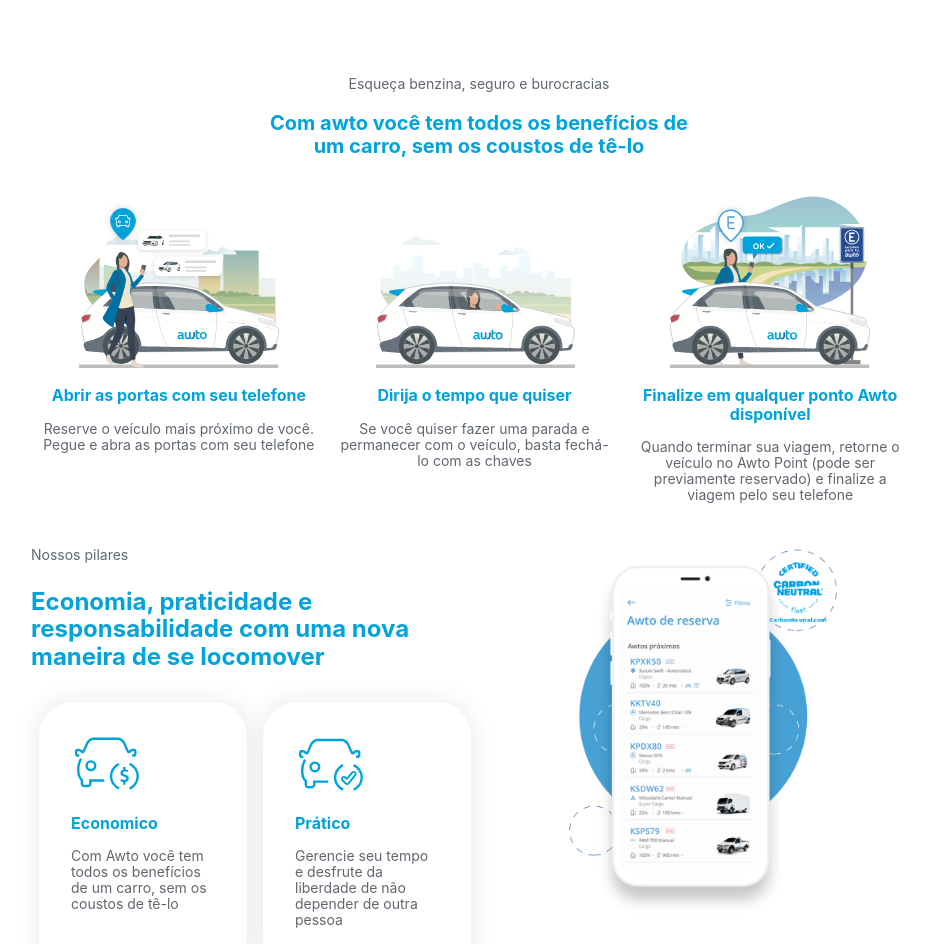
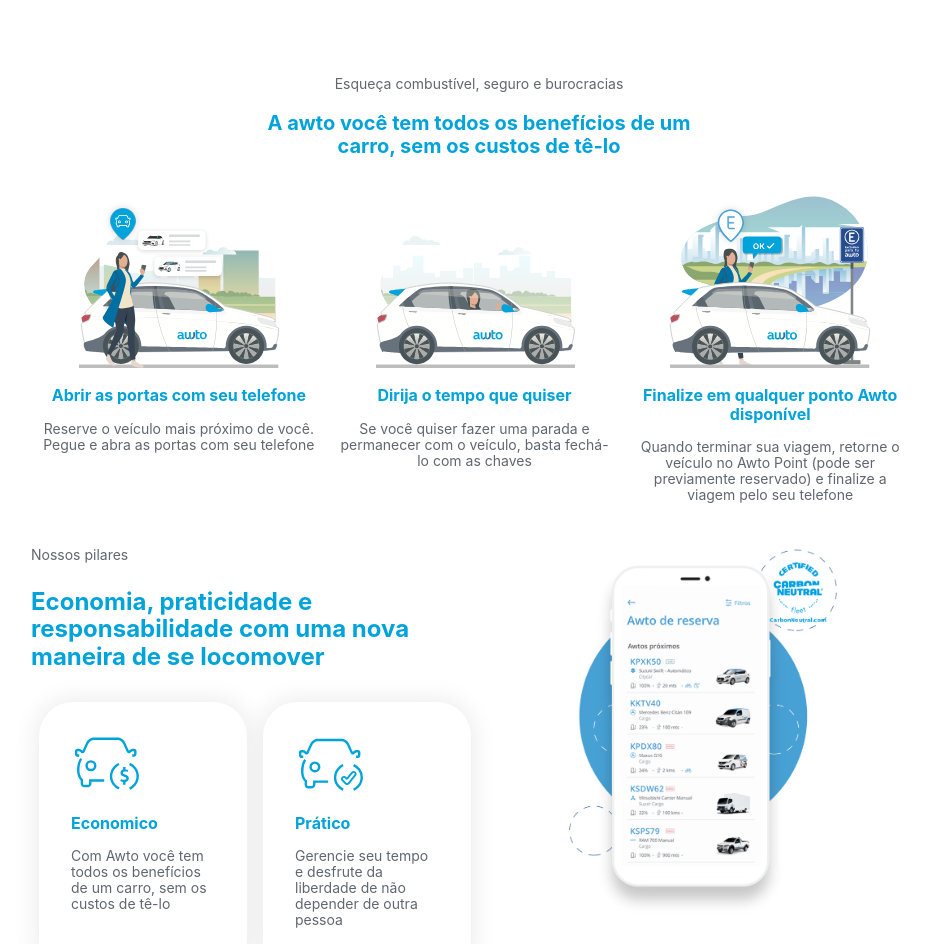
Before and after one commit to manugarcal/awto-landing-page-bra, a React (Create React App) app: page / in a window 1280 px wide. Shown: the part 688-1632 px from the top of the page, without its empty margins (161-1091 px from the left). Built offline with nearby package versions, Linux system fonts and the light colour scheme.

Commit message:
Fix some texts

```diff
--- a/src/components/Benefits.jsx
+++ b/src/components/Benefits.jsx
@@ -7,9 +7,9 @@
   return (
     <section>
       <div className="center w-100 tc">
-        <p className="">Esqueça benzina, seguro e burocracias</p>
+        <p className="">Esqueça combustível, seguro e burocracias</p>
         <h3 className="text-color-primary f4 w-50-l center w-100">
-          Com awto você tem todos os benefícios de um carro, sem os coustos de
+          A awto você tem todos os benefícios de um carro, sem os custos de
           tê-lo
         </h3>
       </div>
--- a/src/components/OurPillars.jsx
+++ b/src/components/OurPillars.jsx
@@ -21,7 +21,7 @@
                   <img src={pilarEconomico} alt="Pilar Economico" />
                 </div>
                 <p className="text-color-primary f5 fw7">Economico</p>
-                <p className="">Com Awto você tem todos os benefícios de um carro, sem os coustos de tê-lo</p>
+                <p className="">Com Awto você tem todos os benefícios de um carro, sem os custos de tê-lo</p>
               </div>
             </div>
             <div className="w-100 w-50-l pa2">
```
